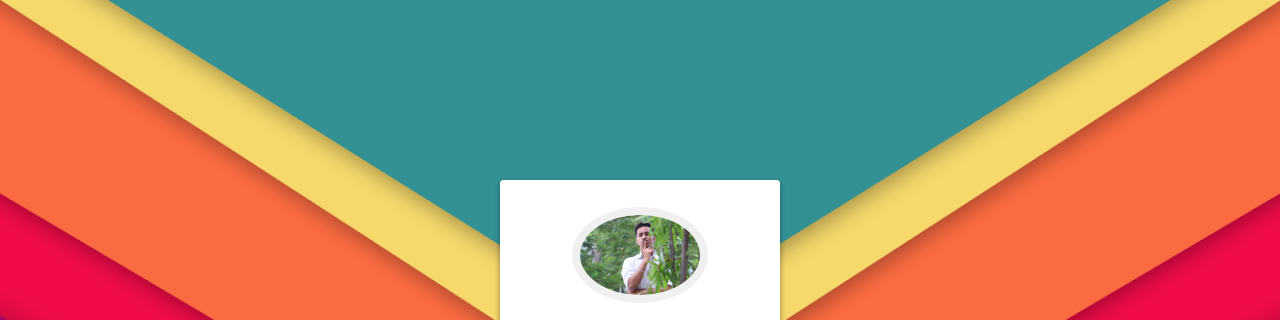
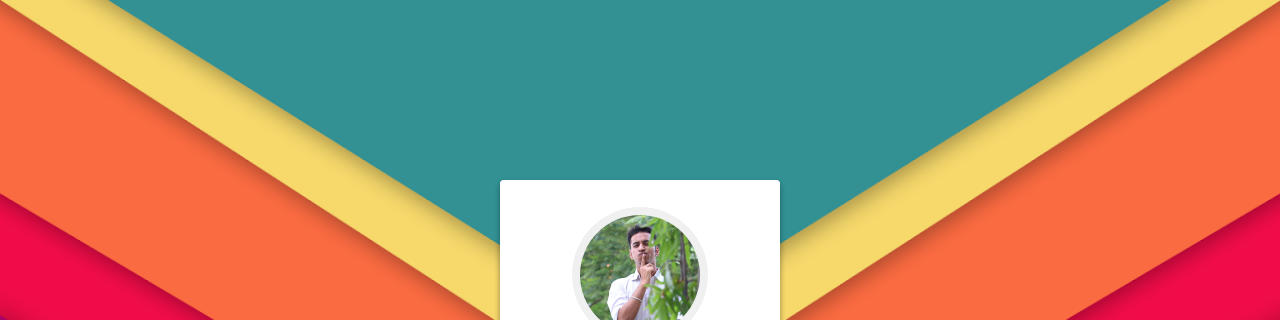
Before and after one commit to ng0227/shankymahajan.github.io, a plain HTML site: page index.html in a window 1280 px wide. Shown: the top 320 px of the page. Drawn offline with Linux system fonts and the light colour scheme.

Commit message:
dp updated

```diff
--- a/index.html
+++ b/index.html
@@ -5,7 +5,7 @@
     <meta charset="utf-8">
     <meta http-equiv="X-UA-Compatible" content="IE=edge">
     <meta name="description" content="Android Developer">
-    <meta name="license" content="Vikram Tiwari">
+    <meta name="license" content="Shashank Mahajan">
     <meta name="keywords" content="android,Android Developer,Portfolio,web Developer,open source, js,android lovers">
     <meta name="robots" content="index,follow">
     <meta name="viewport" content="width=device-width, initial-scale=1">
@@ -43,7 +43,7 @@
         <header>
             <!-- here’s the avatar -->
             <a href="">
-                <img src="./assets/dp.jpg" />
+                <img src="./assets/pic.jpg" />
             </a>
             <!-- the username -->
             <h1>Shashank Mahajan</h1>
```
Also changed, not shown: assets/pic.jpg (added).
